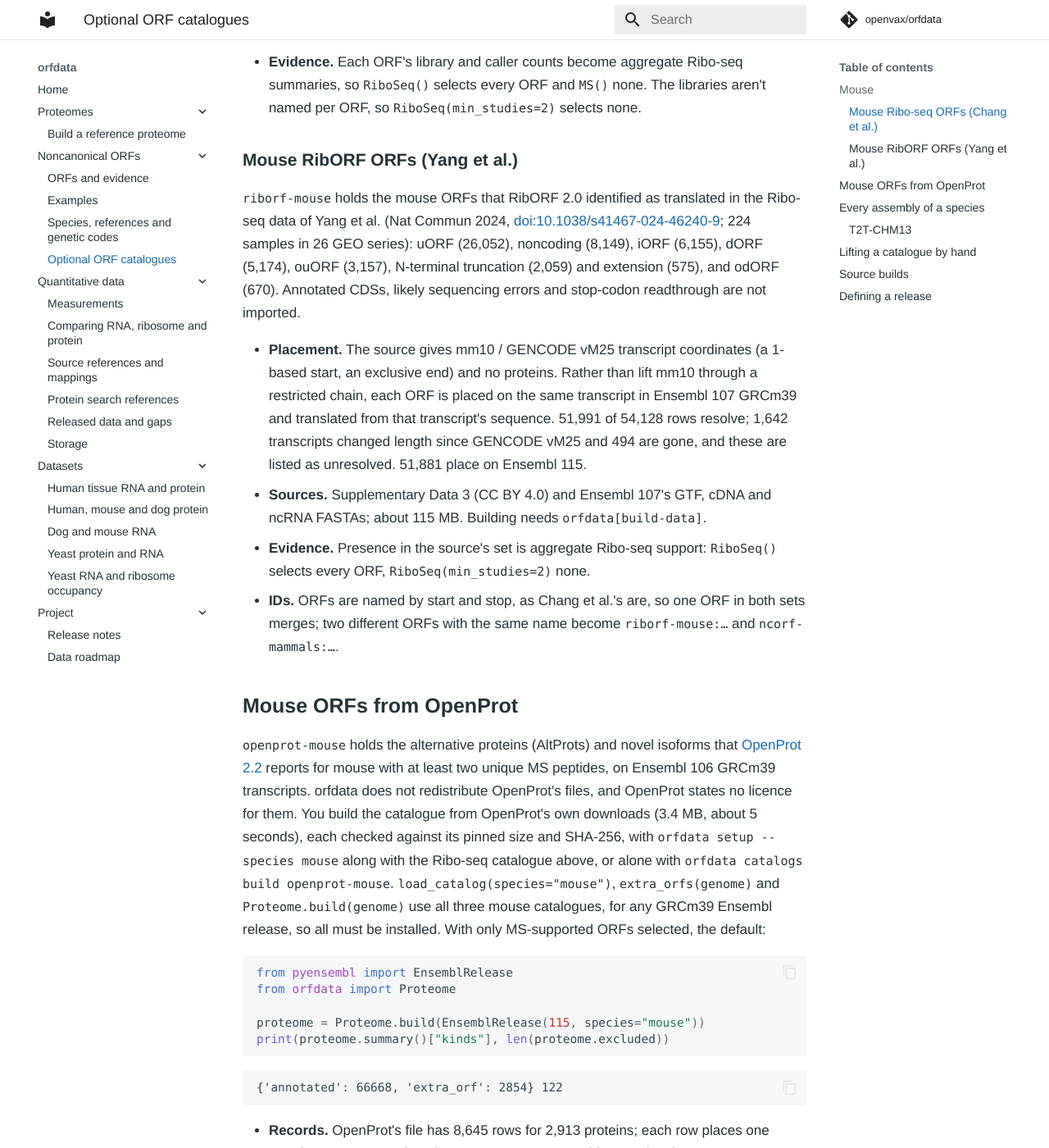
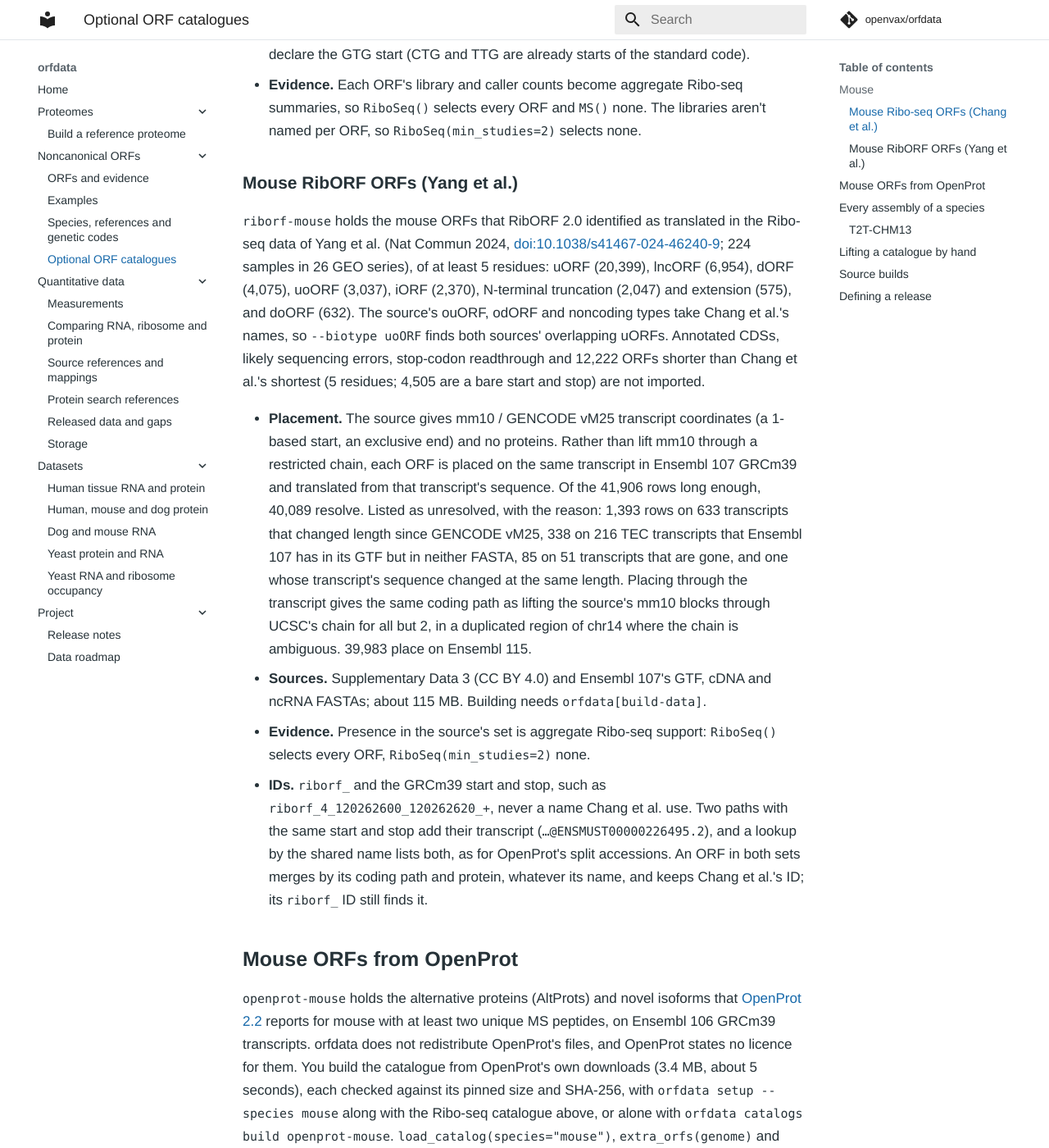
Before and after one commit to openvax/orfdata, an MkDocs documentation site: the page built from docs/catalogs.md, in a window 1280 px wide and 1400 px high, scrolled down 2838 px. Shown: the whole window at 82% size. Built offline with MkDocs 1.6.1 and Material for MkDocs 9.7.7, drawn with Linux system fonts in a browser that asks for light colours; comment, search, counter and statistics services are not loaded; some of the changed text lies outside the part shown.

Commit message:
Keep RibORF IDs and types apart from Chang's; leave out 1-4 residue ORFs
Review of #86 found that naming RibORF ORFs exactly as Chang et al. name
theirs made 78 of Chang's IDs ambiguous or renamed in the merged mouse
catalogue, and that 11,902 imported "proteins" had 1-4 residues (4,386 a
bare M). RibORF IDs now start riborf_, proteins shorter than Chang's
shortest (5 residues) are left out and counted, and ouORF, odORF and
noncoding take Chang's names uoORF, doORF and lncORF. TEC transcripts
with no sequence get their own reason. The fixtures cover the ncRNA
FASTA, every unresolved reason, the length floor and shared-locus IDs.

Merged mouse: 48,805 ORFs; every ID finds its ORF; load 0.9 GB, not 1.1.

Claude-Session: https://claude.ai/code/session_016N35AjLGwyYtEcjeN5k6mT

```diff
--- a/docs/catalogs.md
+++ b/docs/catalogs.md
@@ -74,22 +74,25 @@ orfdata setup --species mouse --accept-terms   # Three catalogues and the chains
 `orfdata setup` builds each registered mouse catalogue from its pinned sources
 and downloads the chain files (`--accept-terms` for UCSC's non-commercial
 GRCm38/GRCm39 chains). `load_catalog(species="mouse")` then merges the three,
-in this order, into 60,707 ORFs: 2,976 MS-supported OpenProt ORFs, 16,484
-Ribo-seq ORFs of Chang et al. and 51,991 of Yang et al. 10,420 of Chang's and
-Yang's ORFs are the same ORF, and 296 OpenProt ORFs also have Ribo-seq support
-from one or both. On Ensembl 115 (GRCm39):
+in this order, into 48,805 ORFs: 2,976 MS-supported OpenProt ORFs, 16,484
+Ribo-seq ORFs of Chang et al. and 40,089 of Yang et al. 10,448 of Chang's and
+Yang's ORFs are the same ORF (28 of them also in OpenProt), and 296 OpenProt
+ORFs have Ribo-seq support from one or both, 242 from Yang et al. alone. On
+Ensembl 115 (GRCm39):
 
 | Evidence | Selected | Added to the proteome |
 | --- | ---: | ---: |
 | `"ms"` (default) | 2,976 | 2,854 |
-| `RiboSeq()` | 58,109 | 57,992 |
+| `RiboSeq()` | 46,207 | 46,094 |
 | `RiboSeq() & MS()` | 378 | 371 |
-| `None` | 60,707 | 60,475 |
+| `None` | 48,805 | 48,577 |
 
-Loading the merged catalogue takes about 10 seconds, once per process. On
-GRCm38 and NCBIM37 all three are lifted automatically. Dog has no experimentally supported ORF catalogue from any
-source: OpenProt and the Ribo-seq resources have no dog data, and dog MS
-studies searched only canonical proteins.
+Loading the merged catalogue takes about 10 seconds and 0.9 GB of memory, once
+per process, whichever evidence is selected. On GRCm38 and NCBIM37 all three
+are [lifted automatically](#every-assembly-of-a-species). Dog has no
+experimentally supported ORF catalogue from any source: OpenProt and the
+Ribo-seq resources have no dog data, and dog MS studies searched only canonical
+proteins.
 
 ### Mouse Ribo-seq ORFs (Chang et al.)
 
@@ -124,25 +127,37 @@ ATG, CTG, GTG or TTG. Its types are uORF (8,294), lncORF (3,576), uoORF
 `riborf-mouse` holds the mouse ORFs that RibORF 2.0 identified as translated in
 the Ribo-seq data of Yang et al. (Nat Commun 2024,
 [doi:10.1038/s41467-024-46240-9](https://doi.org/10.1038/s41467-024-46240-9);
-224 samples in 26 GEO series): uORF (26,052), noncoding (8,149), iORF (6,155),
-dORF (5,174), ouORF (3,157), N-terminal truncation (2,059) and extension (575),
-and odORF (670). Annotated CDSs, likely sequencing errors and stop-codon
-readthrough are not imported.
+224 samples in 26 GEO series), of at least 5 residues: uORF (20,399), lncORF
+(6,954), dORF (4,075), uoORF (3,037), iORF (2,370), N-terminal truncation
+(2,047) and extension (575), and doORF (632). The source's ouORF, odORF and
+noncoding types take Chang et al.'s names, so `--biotype uoORF` finds both
+sources' overlapping uORFs. Annotated CDSs, likely sequencing errors,
+stop-codon readthrough and 12,222 ORFs shorter than Chang et al.'s shortest (5
+residues; 4,505 are a bare start and stop) are not imported.
 
 - **Placement.** The source gives mm10 / GENCODE vM25 transcript coordinates
   (a 1-based start, an exclusive end) and no proteins. Rather than lift mm10
   through a restricted chain, each ORF is placed on the same transcript in
-  Ensembl 107 GRCm39 and translated from that transcript's sequence. 51,991
-  of 54,128 rows resolve; 1,642 transcripts changed length since GENCODE vM25
-  and 494 are gone, and these are listed as unresolved. 51,881 place on
-  Ensembl 115.
+  Ensembl 107 GRCm39 and translated from that transcript's sequence. Of the
+  41,906 rows long enough, 40,089 resolve. Listed as unresolved, with the
+  reason: 1,393 rows on 633 transcripts that changed length since GENCODE
+  vM25, 338 on 216 TEC transcripts that Ensembl 107 has in its GTF but in
+  neither FASTA, 85 on 51 transcripts that are gone, and one whose
+  transcript's sequence changed at the same length. Placing through the
+  transcript gives the same coding path as lifting the source's mm10 blocks
+  through UCSC's chain for all but 2, in a duplicated region of chr14 where
+  the chain is ambiguous. 39,983 place on Ensembl 115.
 - **Sources.** Supplementary Data 3 (CC BY 4.0) and Ensembl 107's GTF, cDNA
   and ncRNA FASTAs; about 115 MB. Building needs `orfdata[build-data]`.
 - **Evidence.** Presence in the source's set is aggregate Ribo-seq support:
   `RiboSeq()` selects every ORF, `RiboSeq(min_studies=2)` none.
-- **IDs.** ORFs are named by start and stop, as Chang et al.'s are, so one
-  ORF in both sets merges; two different ORFs with the same name become
-  `riborf-mouse:…` and `ncorf-mammals:…`.
+- **IDs.** `riborf_` and the GRCm39 start and stop, such as
+  `riborf_4_120262600_120262620_+`, never a name Chang et al. use. Two paths
+  with the same start and stop add their transcript (`…@ENSMUST00000226495.2`),
+  and a lookup by the shared name lists both, as for OpenProt's split
+  accessions. An ORF in both sets merges by its coding path and protein,
+  whatever its name, and keeps Chang et al.'s ID; its `riborf_` ID still
+  finds it.
 
 ## Mouse ORFs from OpenProt
 
@@ -242,7 +257,9 @@ With evidence `None` (every catalogue ORF), each assembly gets:
 | Human Ensembl 75, GRCh37 | lifted, 1 hop | 7,247 | 6,857 | 271 transcripts absent, 108 paths changed |
 | Human Ensembl 54, NCBI36 | lifted, 1 hop | 7,253 | 4,195 | 2,710 transcripts absent |
 | Human Ensembl rapid 2022_07, T2T-CHM13v2.0 | lifted, 1 hop | 7,208 | 6,767 | 441 on no transcript, 56 not lifted |
-| Mouse Ensembl 115, GRCm39 | OpenProt, Chang et al. and Yang et al. | 60,707 | 60,475 | 232 not placed |
+| Mouse Ensembl 115, GRCm39 | OpenProt, Chang et al. and Yang et al. | 48,805 | 48,577 | 110 transcripts absent, 109 without sequence |
+| Mouse Ensembl 102, GRCm38 | all three lifted, 1 hop | 48,800 | 48,169 | 434 transcripts absent, 5 not lifted |
+| Mouse Ensembl 67, NCBIM37 | all three lifted, 2 hops | 48,642 | 38,105 | 9,217 transcripts absent, 163 not lifted |
 
 Older annotations lack many of the transcripts the sources name, so fewer ORFs
 place; the rest, and any that didn't lift, are listed with the reason, never
```
Also changed, not shown: CHANGELOG.md (+10 -7 lines), README.md (+1 -1 lines), docs/coverage.md (+1 -1 lines), docs/index.md (+1 -1 lines), 9 other files.
